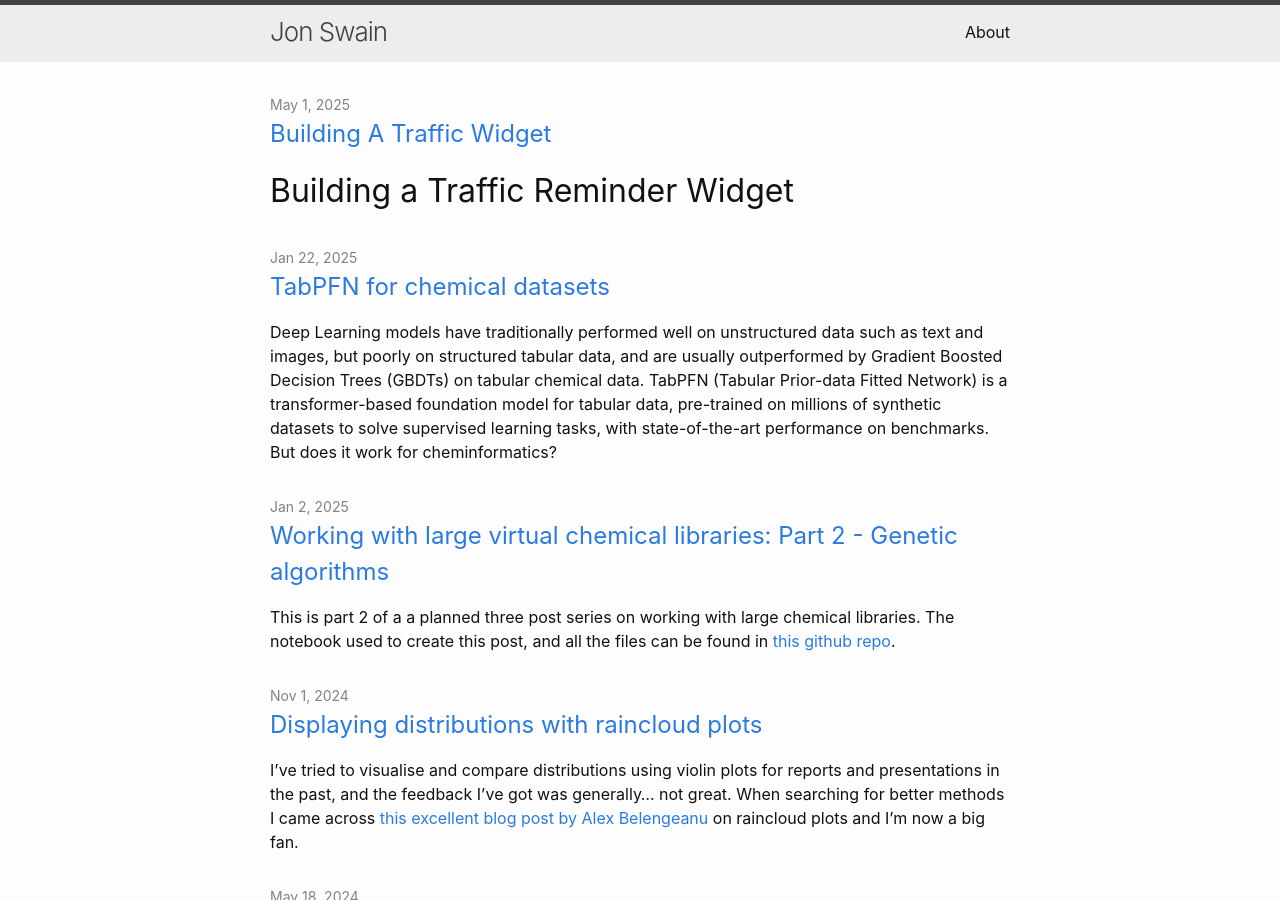
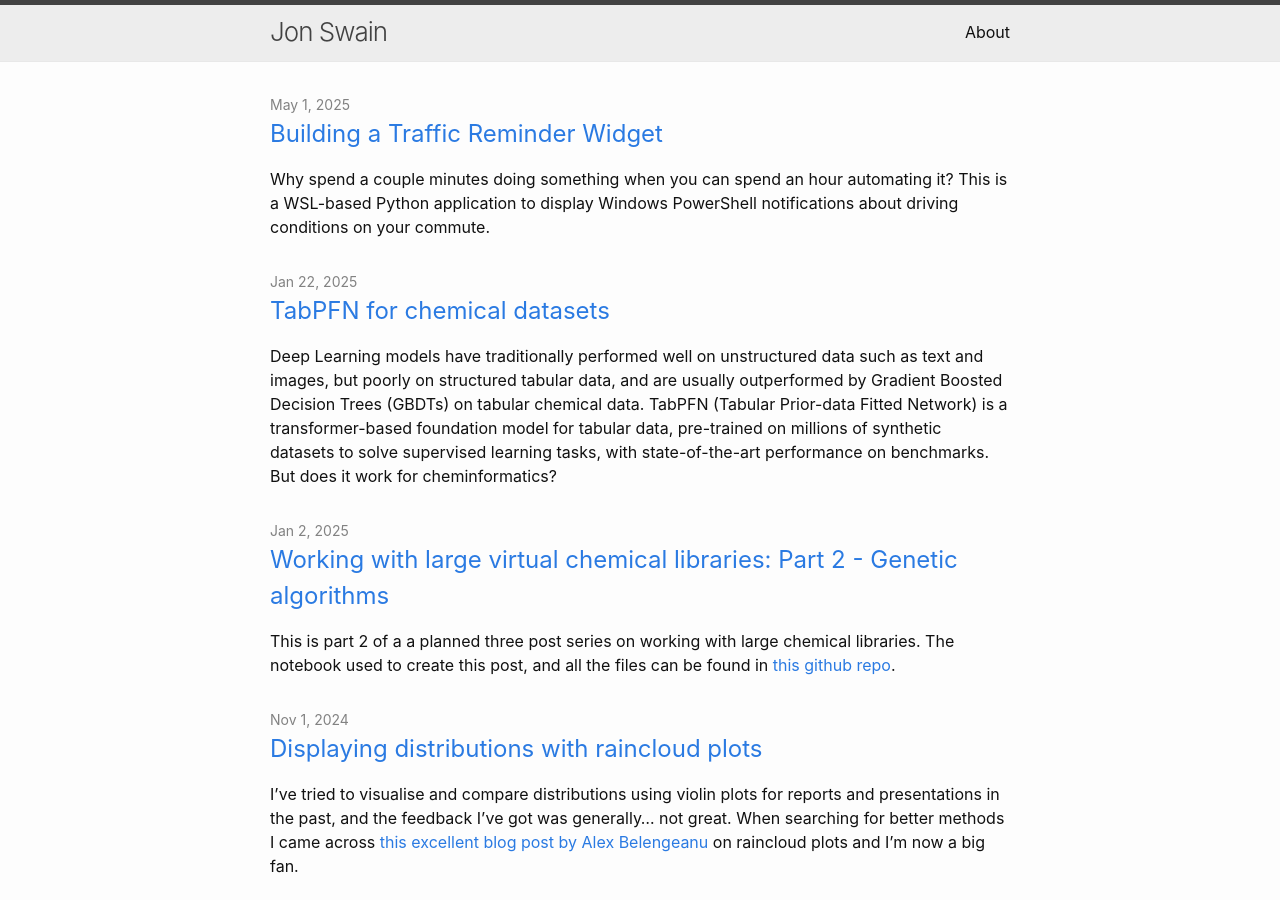
Before and after one commit to jonswain/jonswain.github.io, a Jekyll site: the page built from index.markdown, in a window 1280 px wide and 900 px high. Built offline with Jekyll 4.4.1, drawn with Linux system fonts in a browser that asks for light colours.

Commit message:
rename file and fix formatting

```diff
--- a/_posts/2025-05-1-building-a-traffic-widget.md
+++ b/_posts/2025-05-01-building-a-traffic-widget.md
@@ -1,5 +1,3 @@
-# Building a Traffic Reminder Widget
-
 ---
 layout: post
 title: "Building a Traffic Reminder Widget"
```
